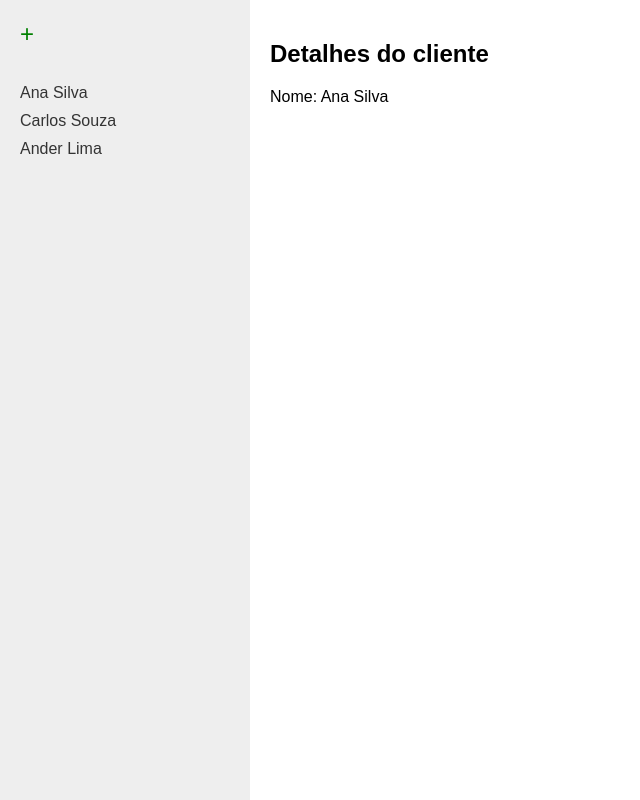
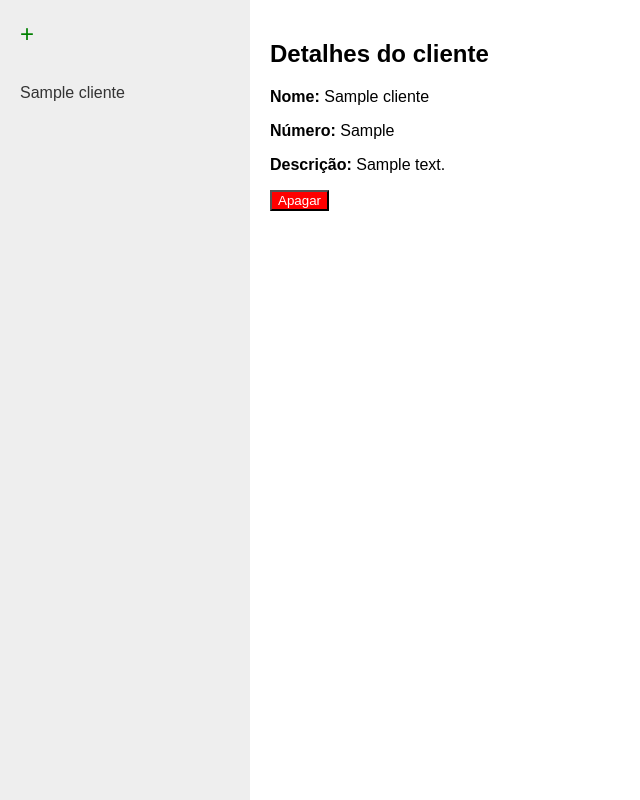
Before and after one commit to ander-lima/STS_Client-System, a PHP site: page /painel.php?cliente_id=1 in a window 1280 px wide. Shown: the whole page, without its empty margins (0-640 px from the left). Run offline with PHP 8.4, Linux system fonts and the light colour scheme; tables that the repository leaves empty or names only in its code hold one stand-in row (values such as "Sample post").

Commit message:
Conexão com banco de dados para criação e exclusão de clientes (Bem sucedido 🟩) - Minha primeira implementação de um banco de dados senhoras e senhorras :)

```diff
--- a/STS Main/painel.php
+++ b/STS Main/painel.php
@@ -1,13 +1,49 @@
 <?php
-// Lista de Teste (Substituir por banco)
-$clientes = [
-    1 => 'Ana Silva',
-    2 => 'Carlos Souza',
-    3 => 'Ander Lima'
-];
+    include 'banco.php';
 
-// Cliente selecionado via GET
-$clienteSelecionado = $_GET['cliente_id'] ?? null;
+
+    //Se usuário clicou em "Apagar"
+    if ($_SERVER['REQUEST_METHOD'] === "POST" && isset($_POST['apagar_id'])) {
+        $idParaApagar = intval($_POST['apagar_id']);//proteção básica contra Injeção de SQL
+
+    $sqlDelete = "DELETE FROM clientes WHERE id = $idParaApagar";
+
+    mysqli_query($conexao, $sqlDelete);
+
+    //Redirecionar de volta para lista principal
+    header("Location: painel.php");
+    exit;
+    }
+
+    // Lista de clientes vinda do banco
+    $clientes = [];
+
+    //Consulta no banco para Listar clients
+    $sqlConsultaNome = "SELECT id, Nome FROM clientes";
+    $resultado = mysqli_query($conexao, $sqlConsultaNome);
+
+    if ($resultado) {
+        while ($row = mysqli_fetch_assoc($resultado)) {
+            $clientes[$row['id']] = $row['Nome'];
+        }
+    }    //Percorre tabela e salva os valores em clientes
+
+
+    // Cliente selecionado via GET
+    $clienteSelecionado = $_GET['cliente_id'] ?? null;
+    $detalhesCliente = null;
+
+    //Consulta para pegar detalhes do cliente
+    if ($clienteSelecionado) {
+        $sqlDetalhes = "SELECT Nome, Número, Descrição FROM clientes WHERE id = $clienteSelecionado";
+        $resultadoDetalhes = mysqli_query($conexao, $sqlDetalhes);
+
+        if ($resultadoDetalhes && mysqli_num_rows($resultadoDetalhes) > 0) {
+            $detalhesCliente = mysqli_fetch_assoc($resultadoDetalhes);
+        }
+    }
+
+    mysqli_close($conexao);
 ?>
 
 <!DOCTYPE html>
@@ -32,8 +68,18 @@ $clienteSelecionado = $_GET['cliente_id'] ?? null;
 
 <main>
     <?php if ($clienteSelecionado && isset($clientes[$clienteSelecionado])): ?>
+
         <h2>Detalhes do cliente</h2>
-        <p>Nome: <?= htmlspecialchars($clientes[$clienteSelecionado]) ?></p>
+        <p><strong> Nome:</strong> <?= htmlspecialchars($detalhesCliente['Nome']) ?></p>
+        <p><strong> Número:</strong> <?= htmlspecialchars($detalhesCliente['Número']) ?></p>
+        <p><strong> Descrição:</strong> <?= htmlspecialchars($detalhesCliente['Descrição']) ?></p>
+
+    <!-- Formulário para apagar -->
+    <form method="POST" onsubmit="return confirm('Tem certeza que deseja apagar esse cliente?');">
+        <input type="hidden" name="apagar_id" value="<?= $clienteSelecionado ?>">
+        <button type="submit" style="background-color:red; color:white;">Apagar</button>
+
+    </form>
 
     <?php else: ?>
         <p>Selecione um cliente para ver os detalhes.</p>
```
Also changed, not shown: STS Main/cadastro.php (+30 -2 lines), STS Main/salvar_cliente.php (deleted, +0 -18 lines).
